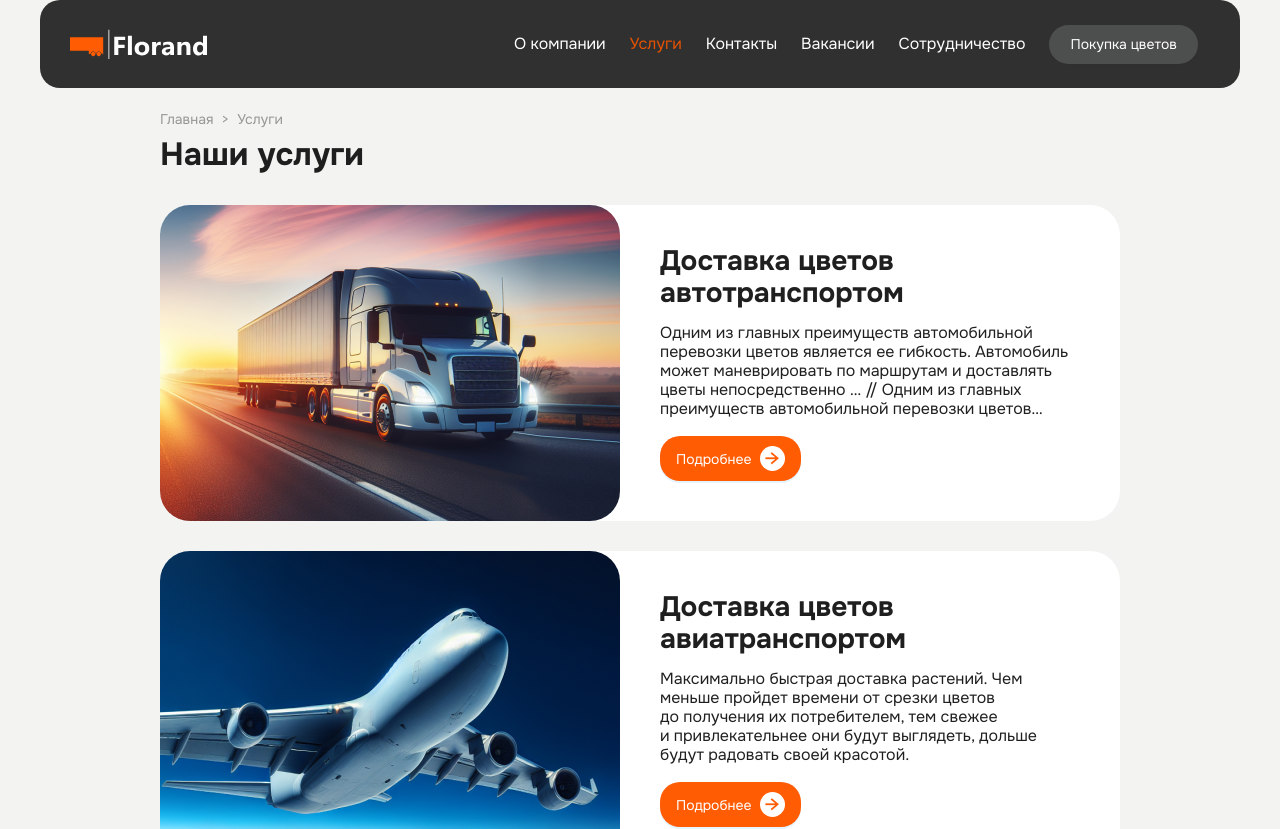
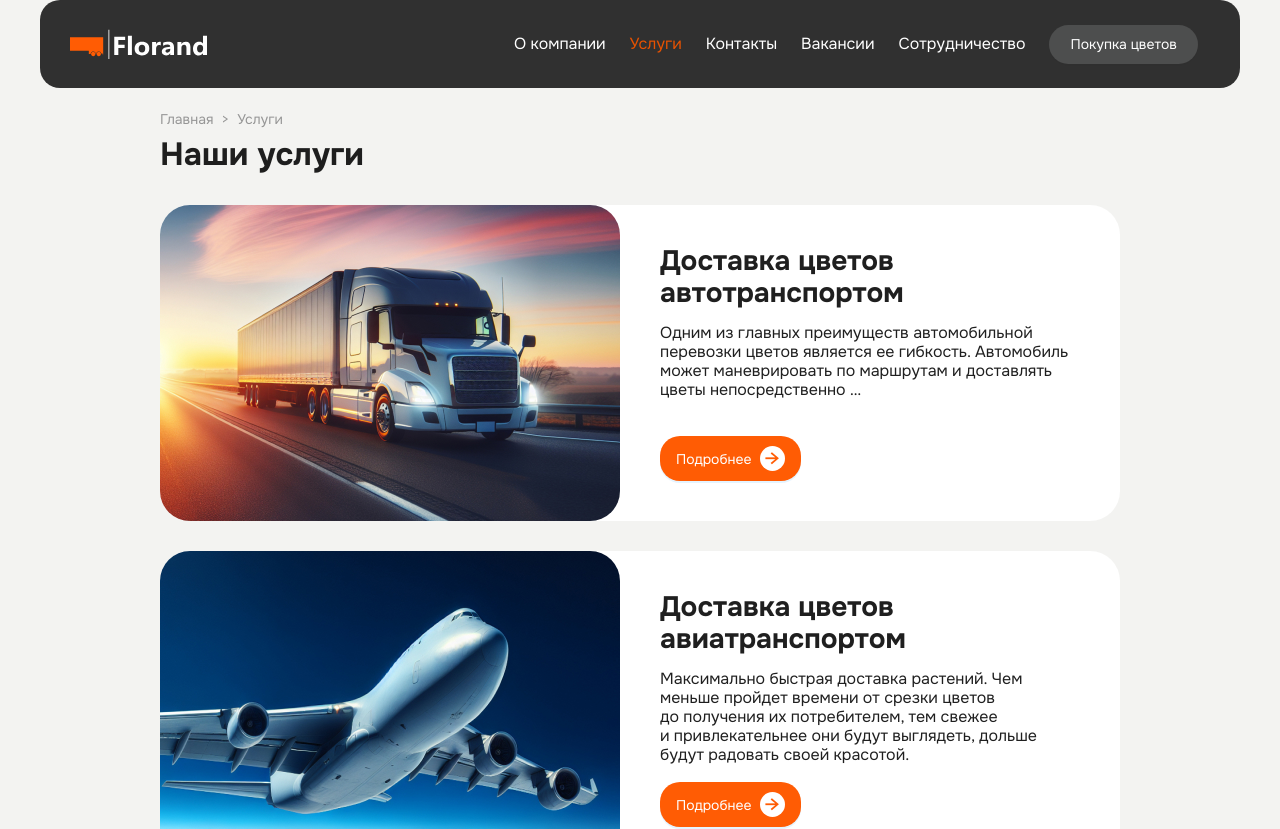
Before and after one commit to AlimAlibek/Florand, a React (Create React App) app: page /services in a window 1280 px wide. Shown: the top 829 px of the page. Built offline with nearby package versions, Linux system fonts and the light colour scheme.

Commit message:
fix лишний текст

```diff
--- a/src/shared/servicesList.ts
+++ b/src/shared/servicesList.ts
@@ -37,7 +37,7 @@ export default [
         img316: deliverTruck316,
         img1160: deliverTruck1160,
         path: '/services/delivery-auto',
-        description: 'Одним из главных преимуществ автомобильной перевозки цветов является ее гибкость. Автомобиль может маневрировать по маршрутам и доставлять цветы непосредственно … // Одним из главных преимуществ автомобильной перевозки цветов является ее гибкость. Автомобиль может маневрировать по маршрутам и доставлять цветы непосредственно'
+        description: 'Одним из главных преимуществ автомобильной перевозки цветов является ее гибкость. Автомобиль может маневрировать по маршрутам и доставлять цветы непосредственно …'
     },
     {
         title: 'Доставка цветов авиатранспортом',
```
